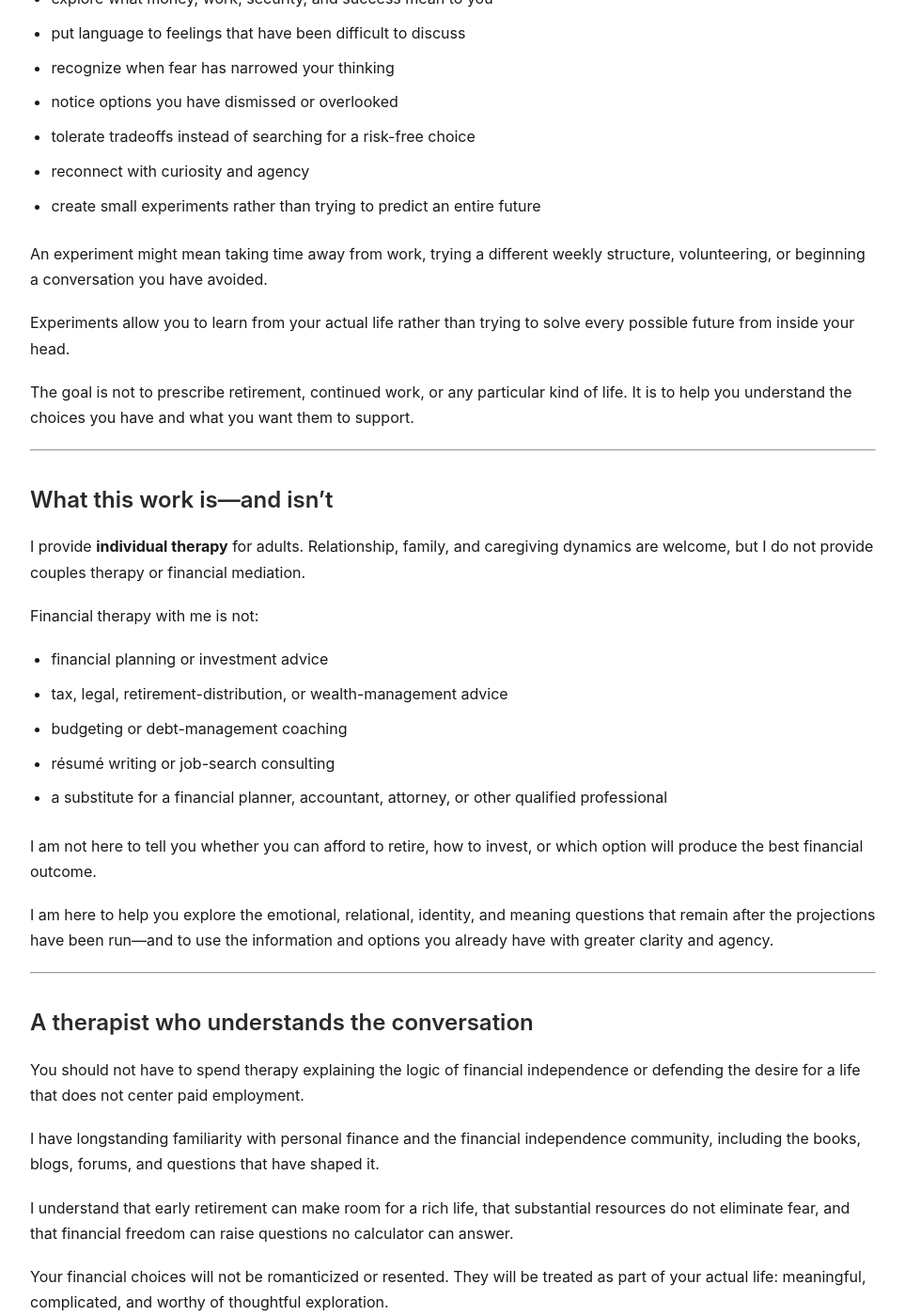
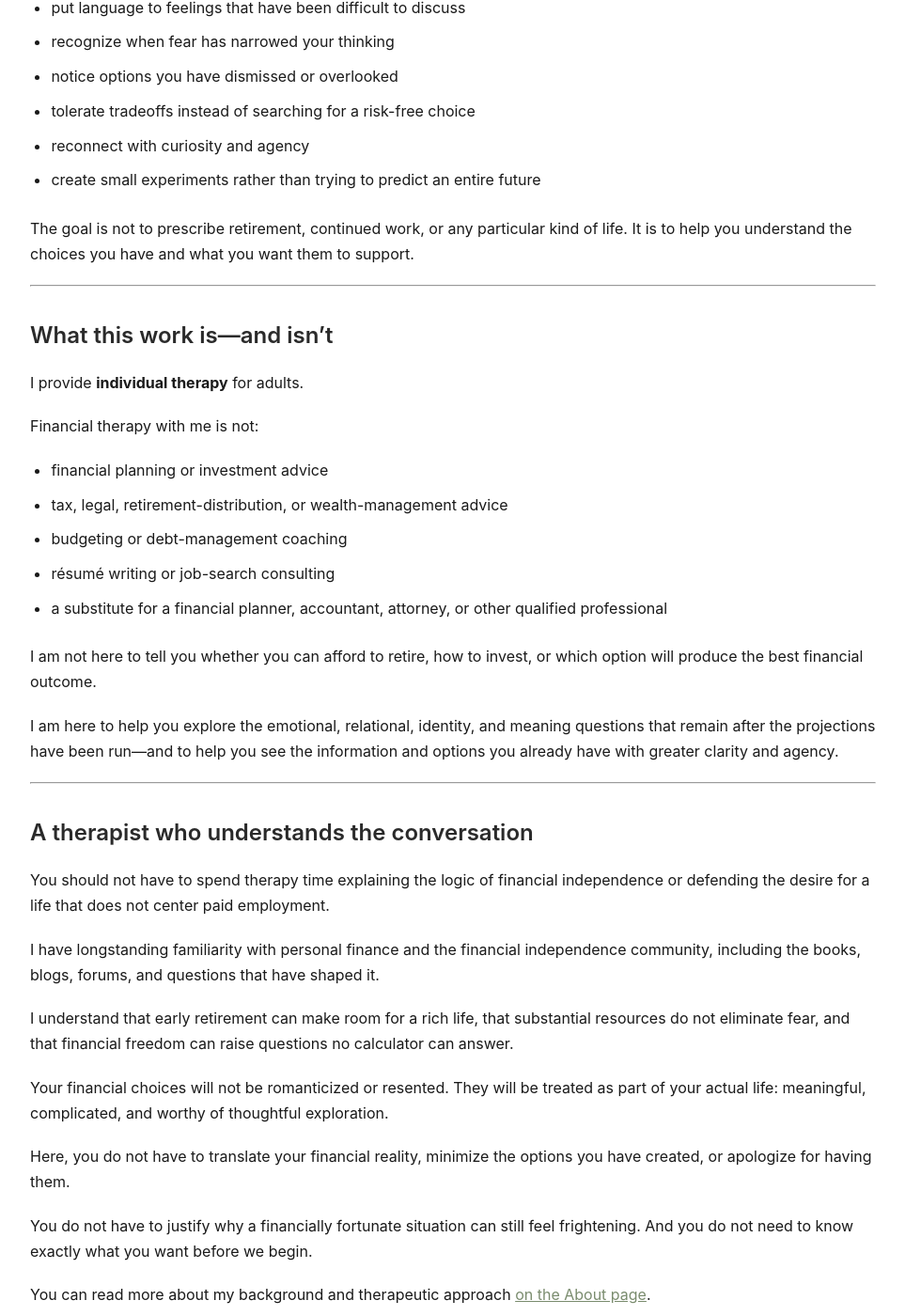
Before and after one commit to SaraRands/sararands-site, a Jekyll site: the page built from financial-therapy.md, in a window 1280 px wide and 1400 px high, scrolled down 3573 px. Shown: the whole window at 94% size, without its empty margins (158-1121 px from the left). Built offline with Jekyll 4.4.1, drawn with Linux system fonts in a browser that asks for light colours; some of the changed text lies outside the part shown.

Commit message:
update financial page

```diff
--- a/financial-therapy.md
+++ b/financial-therapy.md
@@ -29,7 +29,6 @@
 Planning can become a search for certainty that does not exist.
 Discipline can make stopping feel irresponsible.
 Delayed gratification can make it difficult to recognize when the future has arrived.
-Goal orientation can keep you moving toward a destination you have never fully imagined living in.
 
 You may be financially ready while feeling emotionally unprepared.
 
@@ -42,7 +41,7 @@
 *What would I do on an ordinary Tuesday?*
 *Where would I find structure, connection, purpose, and a sense of being useful?*
 *Who would I be without my work?*
-*What do I want this freedom to make possible?*
+*What do I want to do with this freedom?*
 
 Perhaps you want to retire fully. Perhaps you want a sabbatical, fewer hours, meaningful unpaid work, more time for family, or a life that moves between contribution and rest.
 
@@ -121,17 +120,13 @@
 - reconnect with curiosity and agency
 - create small experiments rather than trying to predict an entire future
 
-An experiment might mean taking time away from work, trying a different weekly structure, volunteering, or beginning a conversation you have avoided.
-
-Experiments allow you to learn from your actual life rather than trying to solve every possible future from inside your head.
-
 The goal is not to prescribe retirement, continued work, or any particular kind of life. It is to help you understand the choices you have and what you want them to support.
 
 ------
 
 ## What this work is—and isn’t
 
-I provide **individual therapy** for adults. Relationship, family, and caregiving dynamics are welcome, but I do not provide couples therapy or financial mediation.
+I provide **individual therapy** for adults.
 
 Financial therapy with me is not:
 
@@ -143,13 +138,13 @@
 
 I am not here to tell you whether you can afford to retire, how to invest, or which option will produce the best financial outcome.
 
-I am here to help you explore the emotional, relational, identity, and meaning questions that remain after the projections have been run—and to use the information and options you already have with greater clarity and agency.
+I am here to help you explore the emotional, relational, identity, and meaning questions that remain after the projections have been run—and to help you see the information and options you already have with greater clarity and agency.
 
 ------
 
 ## A therapist who understands the conversation
 
-You should not have to spend therapy explaining the logic of financial independence or defending the desire for a life that does not center paid employment.
+You should not have to spend therapy time explaining the logic of financial independence or defending the desire for a life that does not center paid employment.
 
 I have longstanding familiarity with personal finance and the financial independence community, including the books, blogs, forums, and questions that have shaped it.
 
```
Also changed, not shown: other parts of financial-therapy.md (+1 -1 lines).
